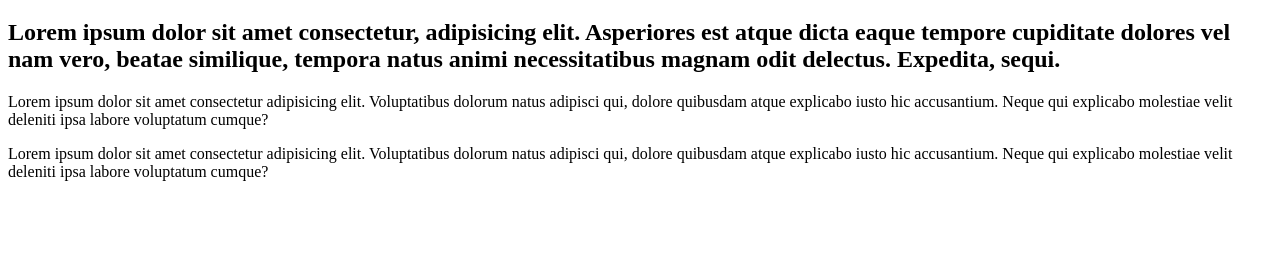
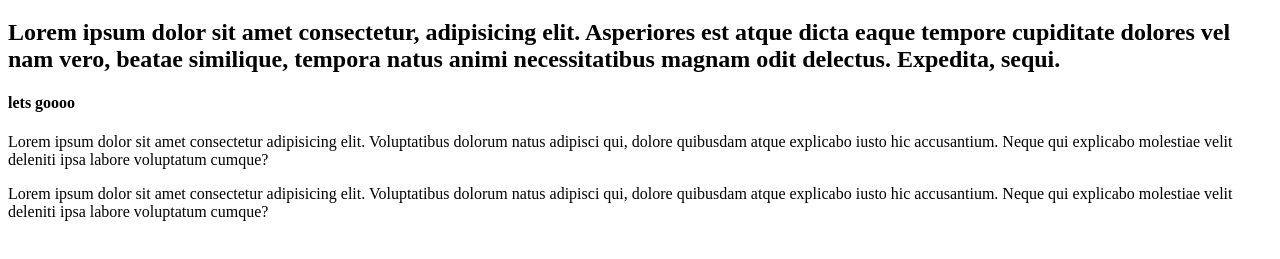
Before and after one commit to jansoriano-dev/git-coursera-test, a website: page index.html in a window 1280 px wide. Shown: the part 61-320 px from the top of the page. Drawn offline with Linux system fonts and the light colour scheme.

```diff
--- a/index.html
+++ b/index.html
@@ -20,7 +20,7 @@
 
 
     </h2>
-
+    <h4>lets goooo</h4>
     <p>
         Lorem ipsum dolor sit amet consectetur adipisicing elit. Voluptatibus dolorum natus adipisci qui, dolore
         quibusdam atque explicabo iusto hic accusantium. Neque qui explicabo molestiae velit deleniti ipsa labore
```
Also changed, not shown: package.json (added, +25 -0 lines), 2 other files.
